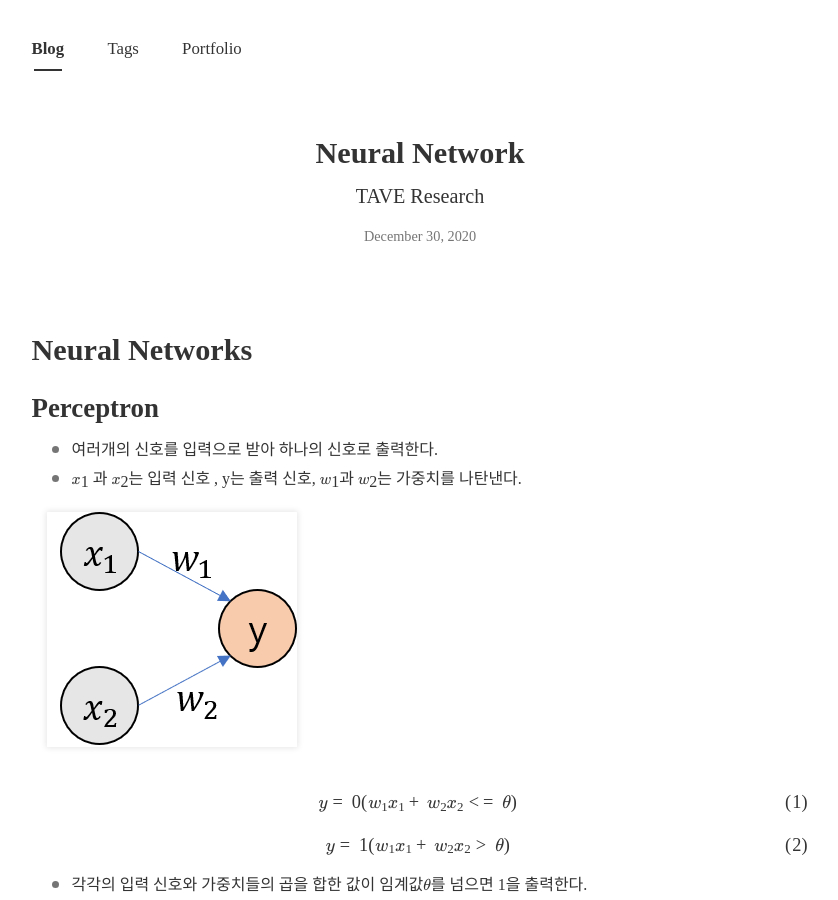
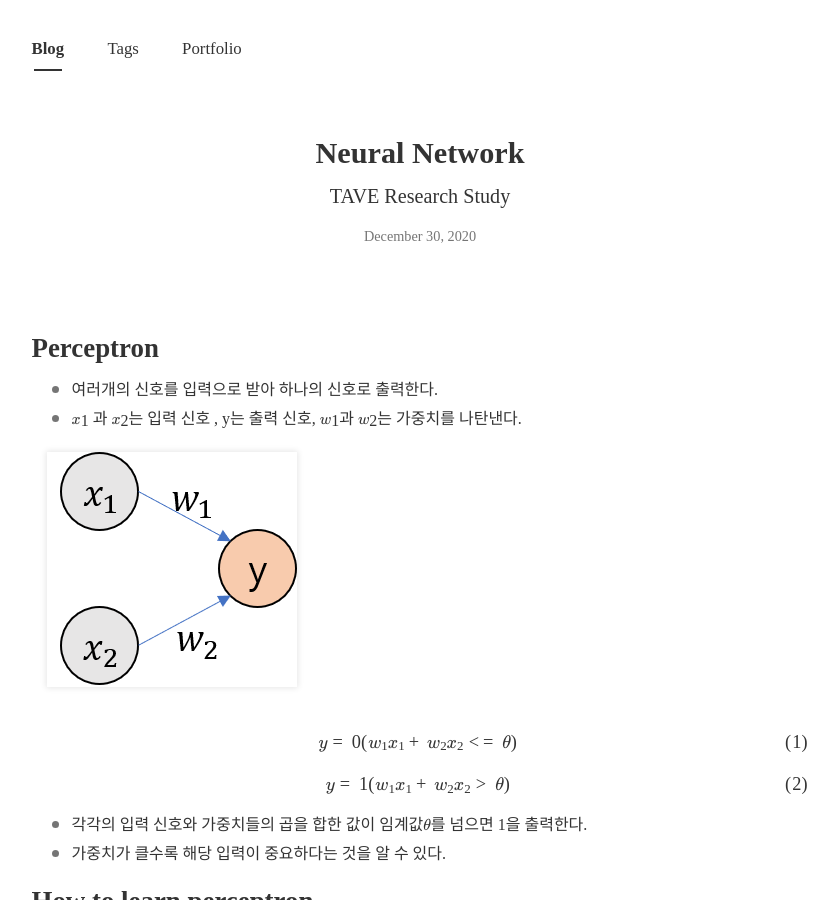
Before and after one commit to Marshmellowon/marshmellowon.github.io, a Jekyll site: the page built from _posts/2020-12-30-TAVE_Research1.md, in a window 1280 px wide and 900 px high. Shown: the whole window, without its empty margins (220-1058 px from the left). Built offline with Jekyll 4.4.1, drawn with Linux system fonts in a browser that asks for light colours; nearby versions of some CDN libraries; some web fonts are replaced; formulas are drawn with MathJax 3; comment, search, counter and statistics services are not loaded; some of the changed text lies outside the part shown.

Commit message:
exec warning solve, edit post(neuralNet)

```diff
--- a/_config.yml
+++ b/_config.yml
@@ -53,7 +53,7 @@ paginate_path: "blog/page:num"
 sass:
   sass_dir: _sass
   style: :compressed
-gems: [jekyll-paginate]
+plugins: [jekyll-paginate]
 bootstrap:
   assets: true
 
--- a/_posts/2020-12-30-TAVE_Research1.md
+++ b/_posts/2020-12-30-TAVE_Research1.md
@@ -1,7 +1,7 @@
 ---
 layout: post
 title: Neural Network
-subtitle: TAVE Research
+subtitle: TAVE Research Study
 tags: [TAVE, TAVE Research, Deep Learning]
 author: marshmello
 comments: True
@@ -12,8 +12,6 @@ changefreq: daily
 priority: 1.0
 use_math: true
 ---
-
-# Neural Networks
 
 ## Perceptron
 
```
Also changed, not shown: other parts of _posts/2020-12-30-TAVE_Research1.md (+3 -0 lines), Gemfile.lock.
